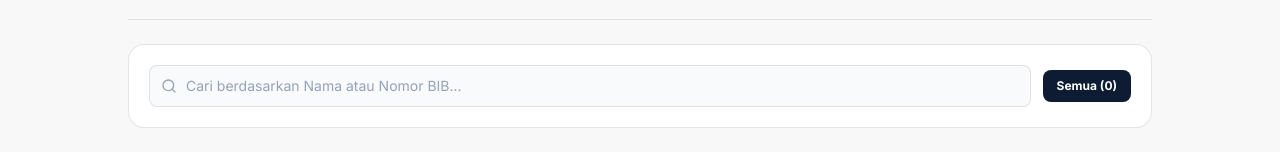
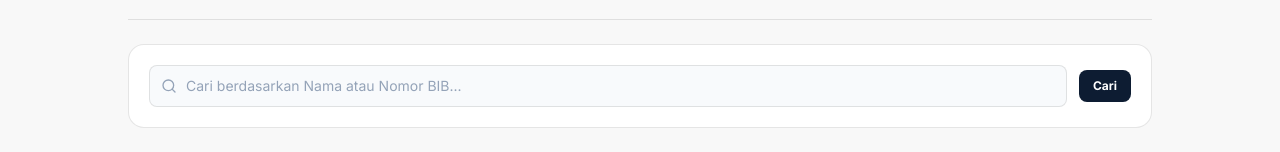
Before and after one commit to mimamghozalie/jiwandana-v2, a Next.js app: page /trailrun/all-peserta in a window 1280 px wide. Shown: the part 193-345 px from the top of the page. Built offline with nearby package versions, Linux system fonts and the light colour scheme; no server answers; the database is empty; a web font is replaced by a local one.

Commit message:
fix: change filter button label from Semua to Cari in AllPesertaClient

```diff
--- a/app/trailrun/all-peserta/AllPesertaClient.tsx
+++ b/app/trailrun/all-peserta/AllPesertaClient.tsx
@@ -172,7 +172,7 @@ export default function AllPesertaClient() {
                   : 'bg-slate-100 text-slate-600 hover:bg-slate-200'
                   }`}
               >
-                Semua ({categoryCounts.all})
+                Cari
               </button>
               {/* <button
                 type="button"
```
